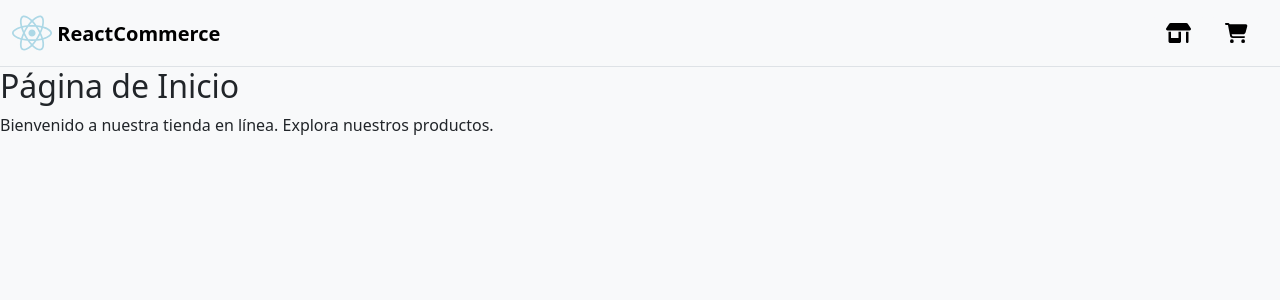
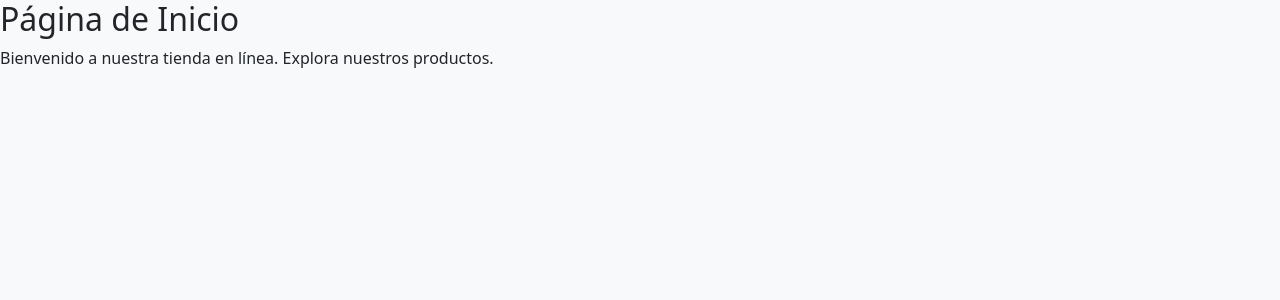
Before and after one commit to MrLeonard7/react-commerce, a React (Vite) app: page / in a window 1280 px wide. Shown: the top 300 px of the page. Built offline with nearby package versions, Linux system fonts and the light colour scheme.

Commit message:
agregar componente Navbar y definir ruta para detalles del producto en AppRouter

```diff
--- a/src/router/AppRouter.jsx
+++ b/src/router/AppRouter.jsx
@@ -4,17 +4,17 @@ import { HomePage } from "../pages/HomePage"
 import { ProductsPage } from "../pages/ProductsPage"
 import { CartPage } from "../pages/CartPage"
 import { Navbar } from "../components/Navbar"
+import { ProductDetailPage } from "../pages/ProductDetailPage"
 
 export const AppRouter = () => {
     return (
         <>
-            <Navbar />
             <Routes >
                 <Route path="/" element={<HomePage />}  />
                 <Route path="/products" element={<ProductsPage />} />
+                <Route path="/products/:productId" element={<ProductDetailPage/>} />
                 <Route path="/cart" element={<CartPage />} />
                 <Route path="*" element={<h2>404 Not Found</h2>} />
-                <Route path="/products/:productId"/>
             </Routes>
         </>
     )
```
